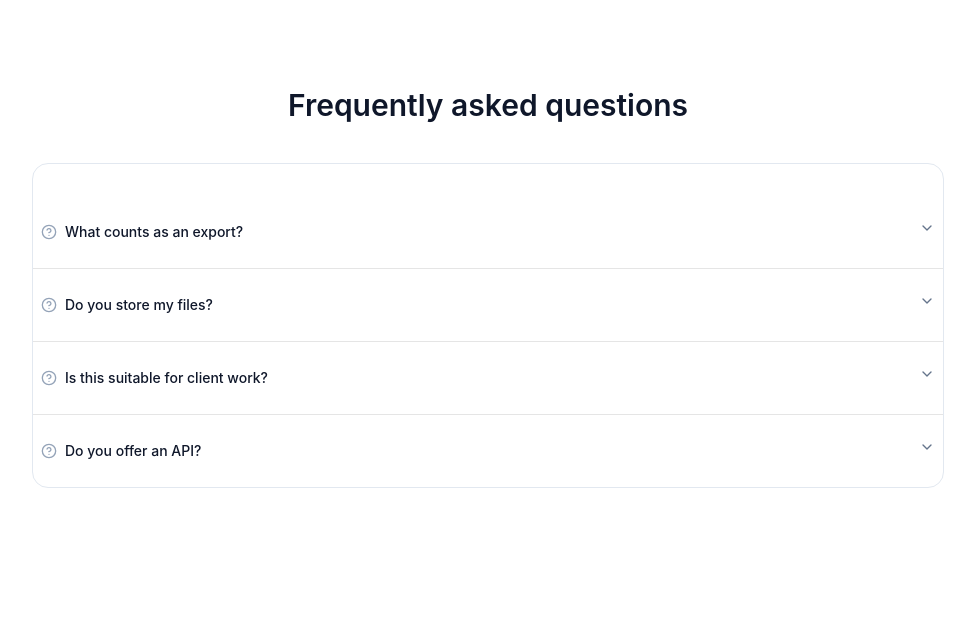
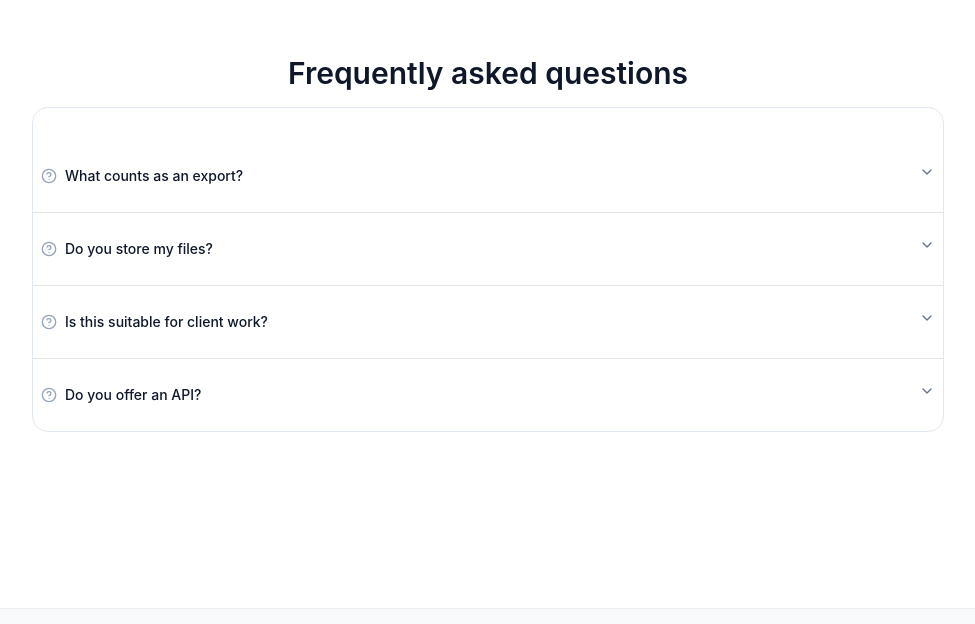
Before and after one commit to Togetheart/fitforpdf-frontend, a Next.js app: page / in a window 1280 px wide. Shown: the part 3436-4060 px from the top of the page, without its empty margins (152-1127 px from the left). Built offline with nearby package versions, Linux system fonts and the light colour scheme; no server answers.

Commit message:
Fix FAQ section padding and reduce intra-block gap

```diff
--- a/app/page.jsx
+++ b/app/page.jsx
@@ -1029,14 +1029,14 @@ A104,Widget,6900.00`}
         id="home-faq"
         index={5}
         bg="bg-white"
-        className="py-16 sm:py-20"
+        className="py-12"
         testId="faq-section"
       >
-        <div>
+        <div className="space-y-4">
           <h2 className="text-center text-2xl font-semibold text-slate-900 sm:text-3xl">
             Frequently asked questions
           </h2>
-          <div className="mt-10 divide-y divide-slate-200 rounded-2xl border border-slate-200 bg-white">
+          <div className="divide-y divide-slate-200 rounded-2xl border border-slate-200 bg-white">
             <Accordion items={HOME_FAQ} testId="home-faq" />
           </div>
         </div>
```
Also changed, not shown: 1 other file (tests, documents, lock files or other folders).
